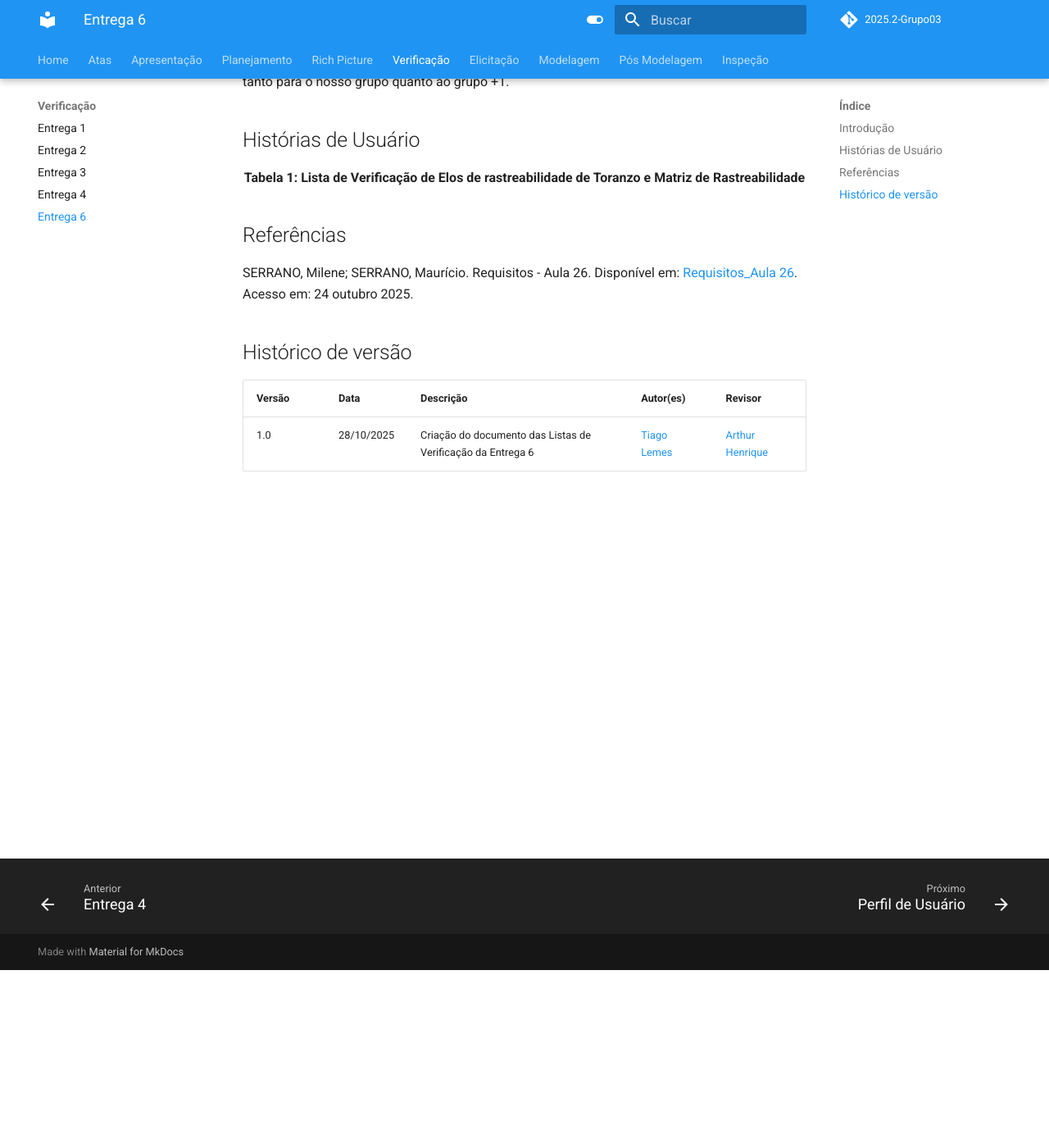
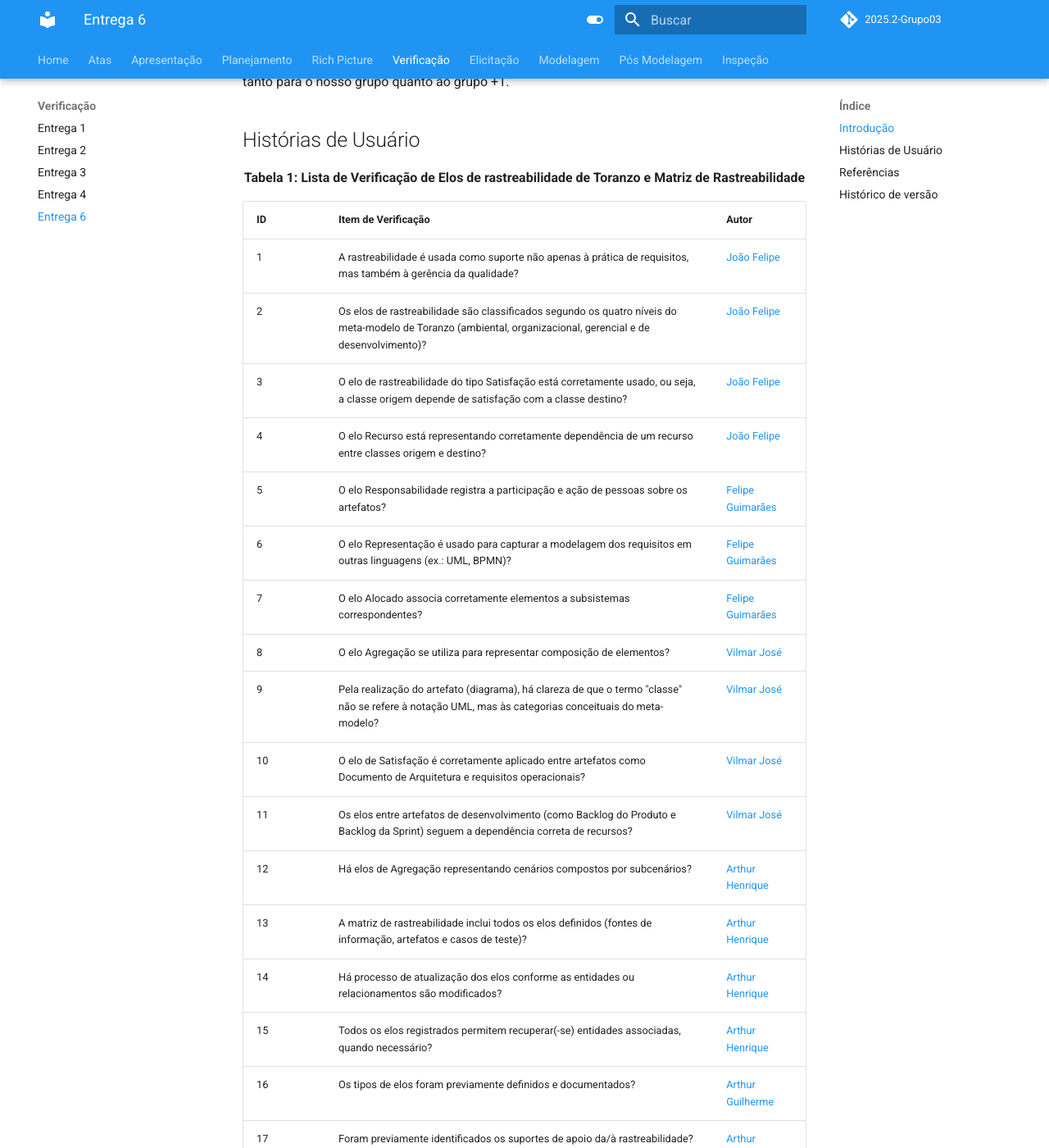
Before and after one commit to Requisitos-de-Software/2025.2-Grupo03, an MkDocs documentation site: the page built from docs/Verificacao/verificacao6.md, in a window 1280 px wide and 1400 px high, scrolled down 217 px. Shown: the whole window at 82% size. Built offline with MkDocs 1.6.1 and Material for MkDocs 9.7.7, drawn with Linux system fonts in a browser that asks for light colours; comment, search, counter and statistics services are not loaded; some of the changed text lies outside the part shown.

Commit message:
Update verificacao6.md

```diff
--- a/docs/Verificacao/verificacao6.md
+++ b/docs/Verificacao/verificacao6.md
@@ -8,6 +8,43 @@ Essa etapa apresenta uma lista de verificação para avaliar os artefatos produz
 
 <div align="center"><strong>Tabela 1: Lista de Verificação de  Elos de rastreabilidade de Toranzo e  Matriz de Rastreabilidade</strong></div>
 
+| ID  | Item de Verificação | Autor |
+|-----|---------------------|-------|
+| 1   | A rastreabilidade é usada como suporte não apenas à prática de requisitos, mas também à gerência da qualidade? | [João Felipe](https://github.com/MrBolt2005) |
+| 2   | Os elos de rastreabilidade são classificados segundo os quatro níveis do meta-modelo de Toranzo (ambiental, organizacional, gerencial e de desenvolvimento)? | [João Felipe](https://github.com/MrBolt2005) |
+| 3   | O elo de rastreabilidade do tipo Satisfação está corretamente usado, ou seja, a classe origem depende de satisfação com a classe destino? | [João Felipe](https://github.com/MrBolt2005) |
+| 4   | O elo Recurso está representando corretamente dependência de um recurso entre classes origem e destino? | [João Felipe](https://github.com/MrBolt2005) |
+| 5   | O elo Responsabilidade registra a participação e ação de pessoas sobre os artefatos? | [Felipe Guimarães](https://github.com/felipegf1) |
+| 6   | O elo Representação é usado para capturar a modelagem dos requisitos em outras linguagens (ex.: UML, BPMN)? | [Felipe Guimarães](https://github.com/felipegf1) |
+| 7   | O elo Alocado associa corretamente elementos a subsistemas correspondentes? | [Felipe Guimarães](https://github.com/felipegf1) |
+| 8   | O elo Agregação se utiliza para representar composição de elementos? | [Vilmar José](https://github.com/VilmarFagundes) |
+| 9   | Pela realização do artefato (diagrama), há clareza de que o termo "classe" não se refere à notação UML, mas às categorias conceituais do meta-modelo? | [Vilmar José](https://github.com/VilmarFagundes) |
+| 10  | O elo de Satisfação é corretamente aplicado entre artefatos como Documento de Arquitetura e requisitos operacionais? | [Vilmar José](https://github.com/VilmarFagundes) |
+| 11  | Os elos entre artefatos de desenvolvimento (como Backlog do Produto e Backlog da Sprint) seguem a dependência correta de recursos? | [Vilmar José](https://github.com/VilmarFagundes) |
+| 12  | Há elos de Agregação representando cenários compostos por subcenários? | [Arthur Henrique](https://github.com/arthurhvieira1) |
+| 13  | A matriz de rastreabilidade inclui todos os elos definidos (fontes de informação, artefatos e casos de teste)? | [Arthur Henrique](https://github.com/arthurhvieira1) |
+| 14  | Há processo de atualização dos elos conforme as entidades ou relacionamentos são modificados? | [Arthur Henrique](https://github.com/arthurhvieira1) |
+| 15  | Todos os elos registrados permitem recuperar(-se) entidades associadas, quando necessário? | [Arthur Henrique](https://github.com/arthurhvieira1) |
+| 16  | Os tipos de elos foram previamente definidos e documentados? | [Arthur Guilherme](https://github.com/ArthurGuilher62) |
+| 17  | Foram previamente identificados os suportes de apoio da/à rastreabilidade? | [Arthur Guilherme](https://github.com/ArthurGuilher62) |
+| 18  | As entidades a serem rastreadas e os pontos de registro já estão estabelecidos? | [Tiago Lemes](https://github.com/TiagoTeixeira-2005) |
+| 19  | Existe análise da efetividade do modelo de rastreabilidade junto à equipe após liberação do software? | [Tiago Lemes](https://github.com/TiagoTeixeira-2005) |
+
+<div align="center">
+    <strong>
+        Autoria de
+        <a href="https://github.com/MrBolt2005">João Felipe</a>,
+        <a href="https://github.com/felipegf1">Felipe Guimarães</a>,
+        <a href="https://github.com/VilmarFagundes">Vilmar José</a>,
+        <a href="https://github.com/arthurhvieira1">Arthur Henrique</a>,
+        <a href="https://github.com/ArthurGuilher62">Arthur Guilherme</a> e
+        <a href="https://github.com/TiagoTeixeira-2005">Tiago Lemes</a>
+    </strong>
+</div>
+
+Esse trecho apresenta uma matriz de verificação baseada na Aula 26 da disciplina de Requisitos de Software.
+Para acessar o material de referência [clique aqui](../arquivos/ListaVerificaçãoElosToranzo.pdf).
+
 ## Referências
 
 SERRANO, Milene; SERRANO, Maurício. Requisitos - Aula 26. Disponível em: [Requisitos_Aula 26](../arquivos/Requisitos%20-%20aula26-milene-modelagem.pdf). Acesso em: 24 outubro 2025.
@@ -17,3 +54,4 @@ SERRANO, Milene; SERRANO, Maurício. Requisitos - Aula 26. Disponível em: [Requ
 | Versão | Data | Descrição | Autor(es) | Revisor |
 |--------|------|-----------|-----------|---------|
 | 1.0    | 28/10/2025 | Criação do documento das Listas de Verificação da Entrega 6 | [Tiago Lemes](https://github.com/TiagoTeixeira-2005) |  [Arthur Henrique](https://github.com/arthurhvieira1) |
+|1.1     | 28/10/2025| Adição da lista de verificação da entrega 6|[Arthur Guilherme](https://github.com/ArthurGuilher62)|  [Tiago Lemes](https://github.com/TiagoTeixeira-2005) |
```
